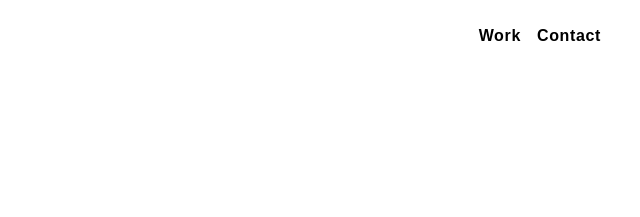
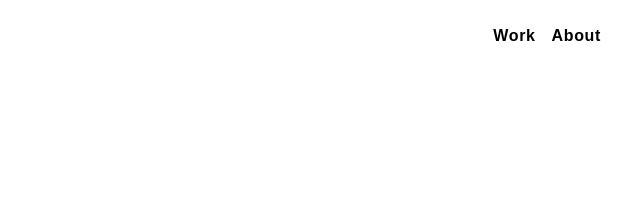
Before and after one commit to yuqinggg/yuqing-2023-portfolio, a plain HTML site: page index.html in a window 1280 px wide. Shown: the top 217 px of the page, 640-1280 px from the left. Drawn offline with nearby package versions, Linux system fonts and the light colour scheme; a web font is replaced by a local one.

Commit message:
Update about url on homepage

```diff
--- a/index.html
+++ b/index.html
@@ -57,7 +57,7 @@
               <a class="nav-link js-scroll-trigger" href="index.html">Work</a>
             </li>
             <li class="nav-item">
-              <a class="nav-link js-scroll-trigger" href="contact.html">Contact</a>
+              <a class="nav-link js-scroll-trigger" href="about.html">About</a>
             </li>
           </ul>
         </div>
@@ -218,7 +218,7 @@
               </div>
             </a>
           </div>
-          <!-- end:entry -->
+          <!-- end:entry -->∂
           <div class="entry work-entry digital campaigns">
             <a href="project.html">
               <div
```
